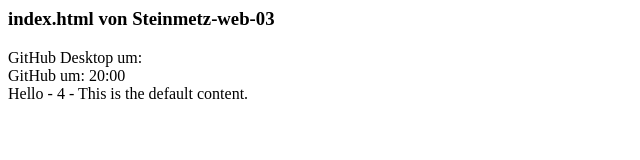
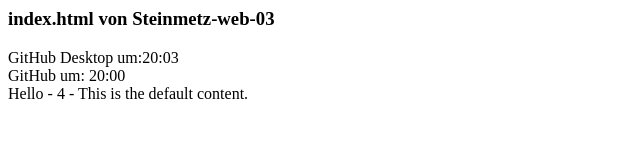
Before and after one commit to Ralf-at-git-hub/steinmetz-web-03, a plain HTML site: page index.html in a window 1280 px wide. Shown: the full height of the page, 0-640 px from the left. Drawn offline with Linux system fonts and the light colour scheme.

Commit message:
update auf GitHub Desktop

```diff
--- a/index.html
+++ b/index.html
@@ -3,7 +3,7 @@
 <body>
 <H3>index.html von Steinmetz-web-03</H3>
 
-GitHub Desktop um:
+GitHub Desktop um:20:03
 
 <br>
 GitHub um: 20:00
```
